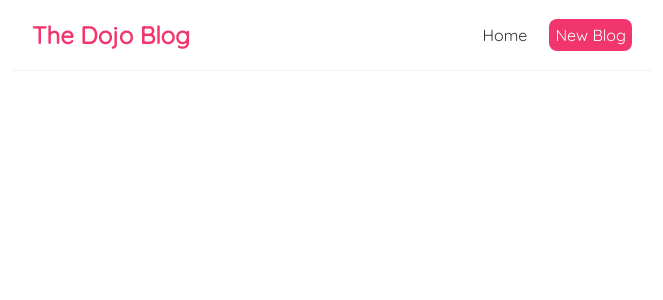
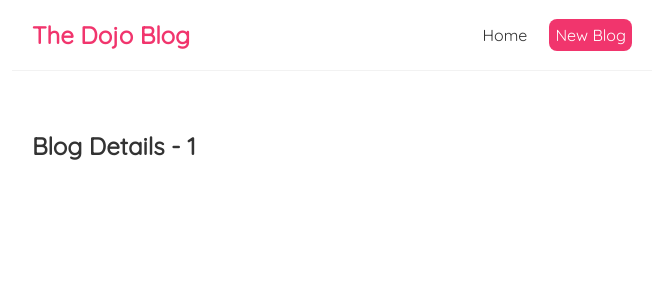
Before and after one commit to JonathanABarnett/NetNinjaDojoBlog, a React (Create React App) app: page /blogs/1 in a window 1280 px wide. Shown: the top 300 px of the page, without its empty margins (308-971 px from the left). Built offline with nearby package versions, Linux system fonts and the light colour scheme.

Commit message:
Lesson 25 - Router Paramaters

```diff
--- a/src/App.js
+++ b/src/App.js
@@ -2,6 +2,7 @@ import Navbar from "./Navbar";
 import Home from "./Home";
 import Create from "./Create";
 import { BrowserRouter as Router, Route, Switch } from "react-router-dom";
+import BlogDetails from "./BlogDetails";
 
 function App() {
   return (
@@ -16,6 +17,9 @@ function App() {
             <Route exact path="/create">
               <Create />
             </Route>
+            <Route path="/blogs/:id">
+              <BlogDetails />
+            </Route>
           </Switch>
         </div>
       </div>
--- /dev/null
+++ b/src/BlogDetails.js
@@ -0,0 +1,13 @@
+import { useParams } from "react-router-dom";
+
+const BlogDetails = () => {
+  const { id } = useParams();
+
+  return (
+    <div className="blog-details">
+      <h2>Blog Details - {id} </h2>
+    </div>
+  );
+};
+
+export default BlogDetails;
--- a/src/BlogList.js
+++ b/src/BlogList.js
@@ -1,11 +1,14 @@
+import { Link } from "react-router-dom";
+
 const BlogList = ({ blogs }) => {
   return (
     <div className="blog-list">
-
       {blogs.map((blog) => (
         <div className="blog-preview" key={blog.id}>
-          <h2>{blog.title}</h2>
-          <p>Written by: {blog.author}</p>
+          <Link to={`/blogs/${blog.id}`}>
+            <h2>{blog.title}</h2>
+            <p>Written by: {blog.author}</p>
+          </Link>
         </div>
       ))}
     </div>
--- a/src/index.css
+++ b/src/index.css
@@ -57,3 +57,7 @@
   color: #f1356d;
   margin-bottom: 8px;
 }
+
+.blog-preview a {
+  text-decoration: none;
+}
```
Also changed, not shown: 1 other file (tests, documents, lock files or other folders).
